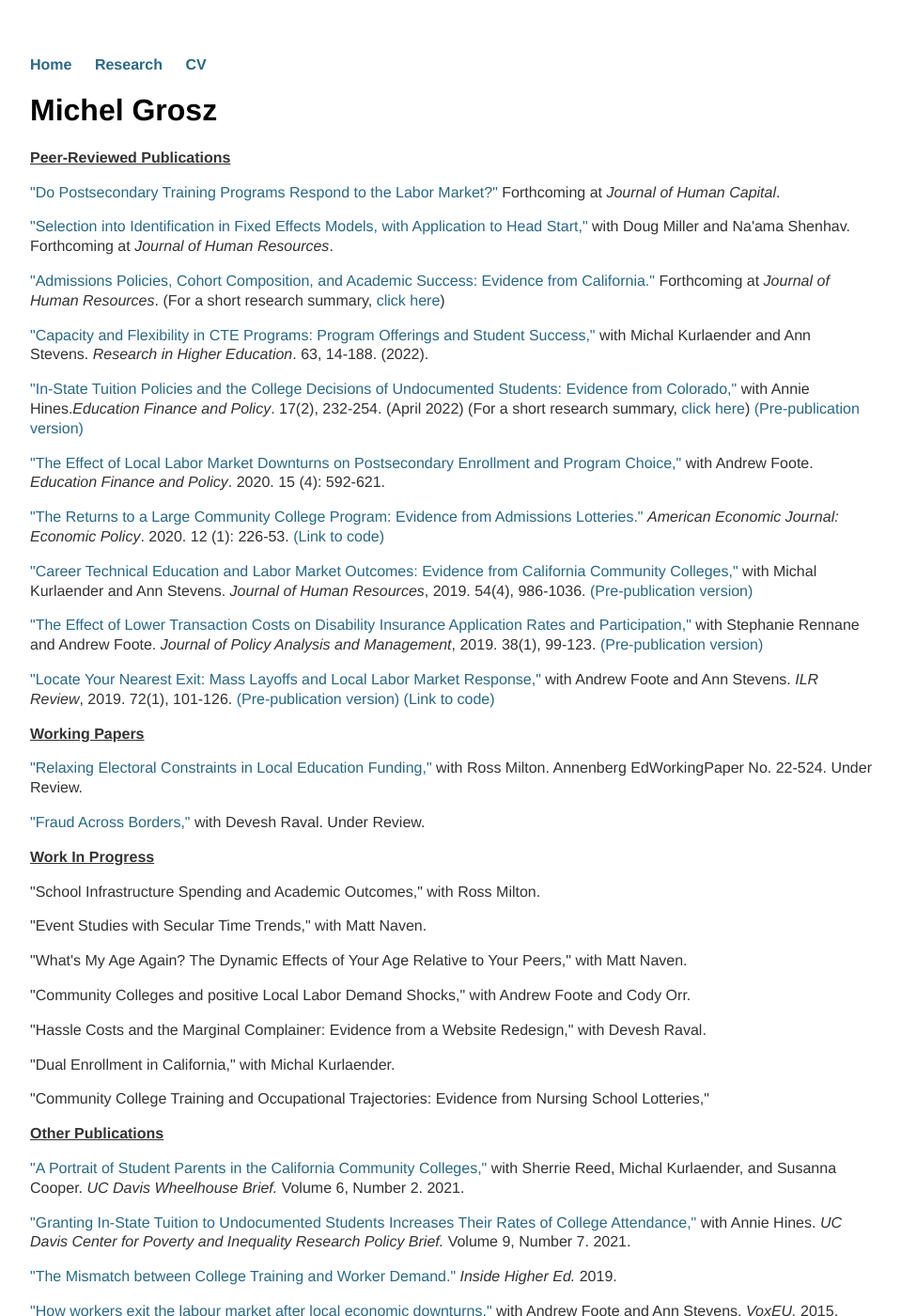
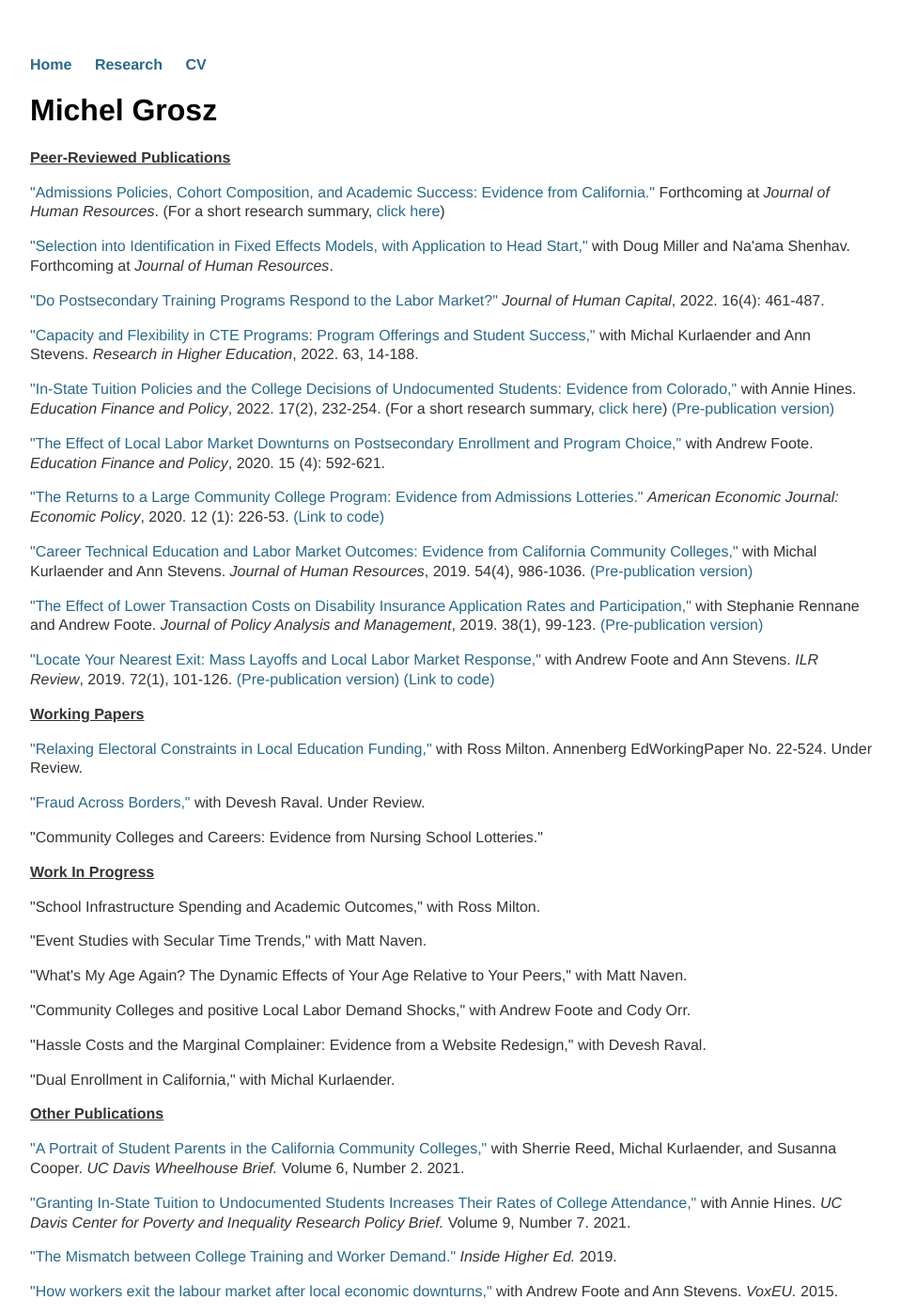
Before and after one commit to mzgrosz/mzgrosz.github.io, a Jekyll site: the page built from research/index.html, in a window 1280 px wide and 1400 px high. Shown: the whole window at 94% size, without its empty margins (160-1119 px from the left). Built offline with Jekyll 4.4.1, drawn with Linux system fonts in a browser that asks for light colours.

Commit message:
Update index.html

```diff
--- a/research/index.html
+++ b/research/index.html
@@ -10,29 +10,27 @@ title: Michel Grosz
 
 <p><b><u>Peer-Reviewed Publications</u></b></p>
 
-<p><a href="https://www.ftc.gov/reports/do-postsecondary-training-programs-respond-changes-labor-market">&quot;Do Postsecondary Training Programs Respond to the Labor Market?&quot;</a> Forthcoming at <em> Journal of Human Capital</em>.<br>
-	<!--Op-eds/Briefs: <a href="https://www.insidehighered.com/views/2019/07/10/community-colleges-should-be-more-responsive-labor-market-changes-opinion">Inside Higher Ed</a>
-	<br>
-	--></p>
-
-<p><a href="https://www.nber.org/papers/w26174">&quot;Selection into Identification in Fixed Effects Models, with Application to Head Start,&quot;</a> with Doug Miller and Na&#39;ama Shenhav. Forthcoming at <em> Journal of Human Resources</em>.<br>
-	</p>
 
 <p><a href="http://jhr.uwpress.org/content/early/2021/05/04/jhr.59.2.0820-11131R3.full.pdf+html">&quot;Admissions Policies, Cohort Composition, and Academic Success: Evidence from California.&quot;</a> Forthcoming at <em> Journal of Human Resources</em>. (For a short research summary, <a href="https://mzgrosz.github.io/research/grosz_adnlott_onepager.pdf">click here</a>)<br>
 	</p>
 
-<p><a href="https://rdcu.be/cmGNu">&quot;Capacity and Flexibility in CTE Programs: Program Offerings and Student Success,&quot;</a> with Michal Kurlaender and Ann Stevens. <em> Research in Higher Education</em>. 63, 14-188. (2022).<br>
+<p><a href="https://www.nber.org/papers/w26174">&quot;Selection into Identification in Fixed Effects Models, with Application to Head Start,&quot;</a> with Doug Miller and Na&#39;ama Shenhav. Forthcoming at <em> Journal of Human Resources</em>.<br>
+	</p>
+<p><a href="https://www.ftc.gov/reports/do-postsecondary-training-programs-respond-changes-labor-market">&quot;Do Postsecondary Training Programs Respond to the Labor Market?&quot;</a> <em> Journal of Human Capital</em>, 2022. 16(4): 461-487.<br>
+	<!--Op-eds/Briefs: <a href="https://www.insidehighered.com/views/2019/07/10/community-colleges-should-be-more-responsive-labor-market-changes-opinion">Inside Higher Ed</a>
+	<br>
+	--></p>
+<p><a href="https://rdcu.be/cmGNu">&quot;Capacity and Flexibility in CTE Programs: Program Offerings and Student Success,&quot;</a> with Michal Kurlaender and Ann Stevens. <em> Research in Higher Education</em>, 2022. 63, 14-188.<br>
+	</p>
+<p><a href="https://www.mitpressjournals.org/doi/pdf/10.1162/edfp_a_00331">&quot;In-State Tuition Policies and the College Decisions of Undocumented Students: Evidence from Colorado,&quot;</a> with Annie Hines.<em> Education Finance and Policy</em>, 2022. 17(2), 232-254. (For a short research summary, <a href="https://mzgrosz.github.io/research/gh_onepager.pdf">click here</a>) <a href="https://mzgrosz.github.io/research/gh_2009.pdf"> (Pre-publication version)</a> <br>
 	</p>
 
-<p><a href="https://www.mitpressjournals.org/doi/pdf/10.1162/edfp_a_00331">&quot;In-State Tuition Policies and the College Decisions of Undocumented Students: Evidence from Colorado,&quot;</a> with Annie Hines.<em>Education Finance and Policy</em>. 17(2), 232-254. (April 2022) (For a short research summary, <a href="https://mzgrosz.github.io/research/gh_onepager.pdf">click here</a>) <a href="https://mzgrosz.github.io/research/gh_2009.pdf"> (Pre-publication version)</a> <br>
-	</p>
-
-<p><a href="https://www.mitpressjournals.org/doi/abs/10.1162/edfp_a_00288">&quot;The Effect of Local Labor Market Downturns on Postsecondary Enrollment and Program Choice,&quot;</a> with Andrew Foote.<em> Education Finance and Policy</em>. 2020. 15 (4): 592-621.  <br>
+<p><a href="https://www.mitpressjournals.org/doi/abs/10.1162/edfp_a_00288">&quot;The Effect of Local Labor Market Downturns on Postsecondary Enrollment and Program Choice,&quot;</a> with Andrew Foote.<em> Education Finance and Policy</em>, 2020. 15 (4): 592-621.  <br>
 	<!--Pre-publication version: <a href="https://aefpweb.org/sites/default/files/webform/42/FooteGrosz_AEFPPaper.pdf">click here</a><br>
 	-->
 	</p>
 
-<p><a href="https://www.aeaweb.org/articles?id=10.1257/pol.20170506&amp;&amp;from=f">&quot;The Returns to a Large Community College Program: Evidence from Admissions Lotteries.&quot;</a> <em>American Economic Journal: Economic Policy</em>. 2020. 12 (1): 226-53.  <a href="https://www.aeaweb.org/doi/10.1257/pol.20170506.data">(Link to code)</a> <br>
+<p><a href="https://www.aeaweb.org/articles?id=10.1257/pol.20170506&amp;&amp;from=f">&quot;The Returns to a Large Community College Program: Evidence from Admissions Lotteries.&quot;</a> <em>American Economic Journal: Economic Policy</em>, 2020. 12 (1): 226-53.  <a href="https://www.aeaweb.org/doi/10.1257/pol.20170506.data">(Link to code)</a> <br>
 	<!--Pre-publication version: <a href="https://mzgrosz.github.io/research/grosz_JMP_081118.pdf"> click here</a><br>
 	Op-eds/Briefs: <a href="https://fordhaminstitute.org/national/commentary/start-students-path-high-return-degrees-earlier">Fordham Education Gadfly</a>
 	-->
@@ -69,6 +67,8 @@ title: Michel Grosz
 
 <p><a href="https://papers.ssrn.com/sol3/papers.cfm?abstract_id=4076428">&quot;Fraud Across Borders,&quot;</a> with Devesh Raval. Under Review.</p>
 
+<p>&quot;Community Colleges and Careers: Evidence from Nursing School Lotteries.&quot;</p>
+
 
 <p><b><u>Work In Progress</u></b></p>
 
@@ -85,7 +85,6 @@ title: Michel Grosz
 
 <p>&quot;Dual Enrollment in California,&quot; with Michal Kurlaender.</p>
 
-<p>&quot;Community College Training and Occupational Trajectories: Evidence from Nursing School Lotteries,&quot;</p>
 
 
 
```
